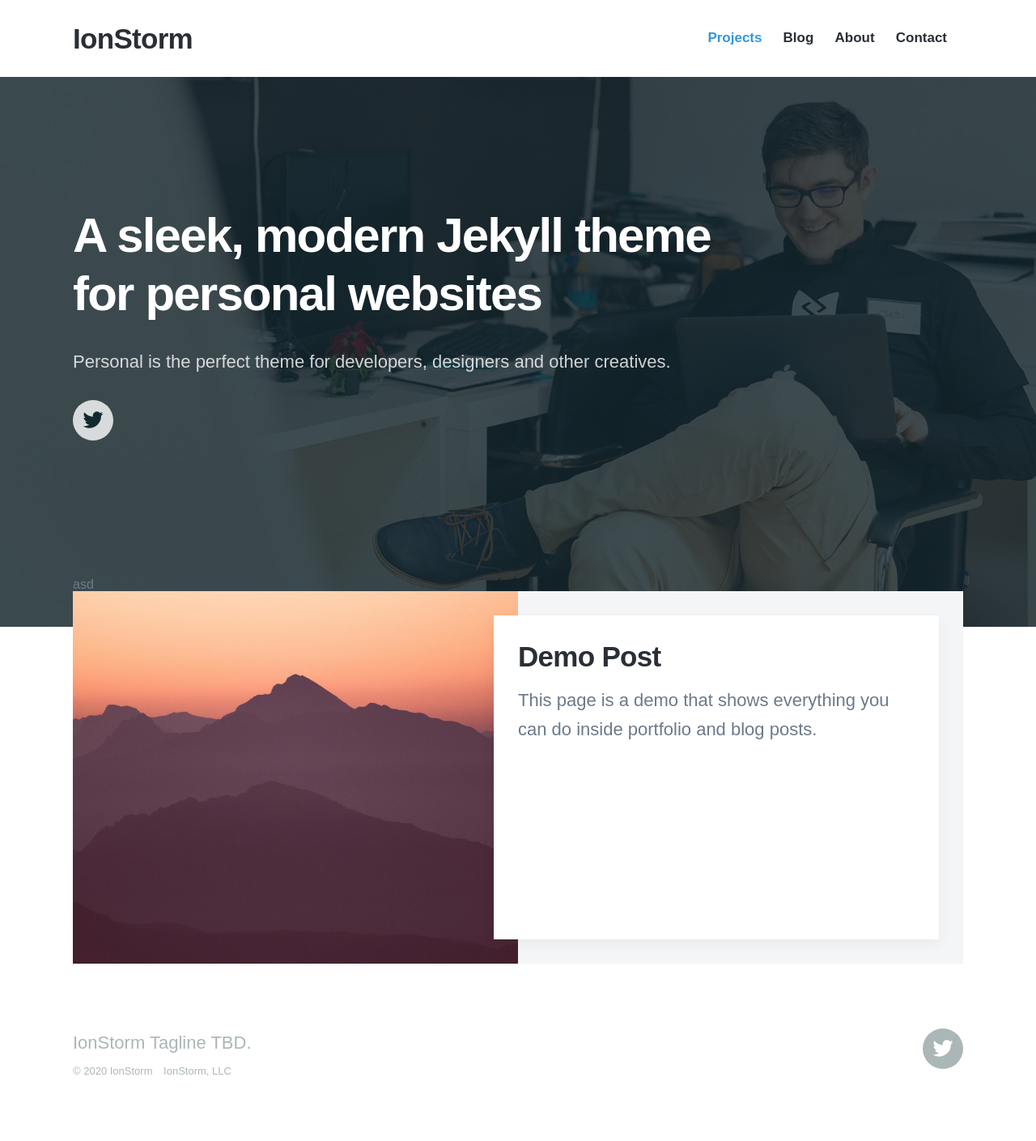
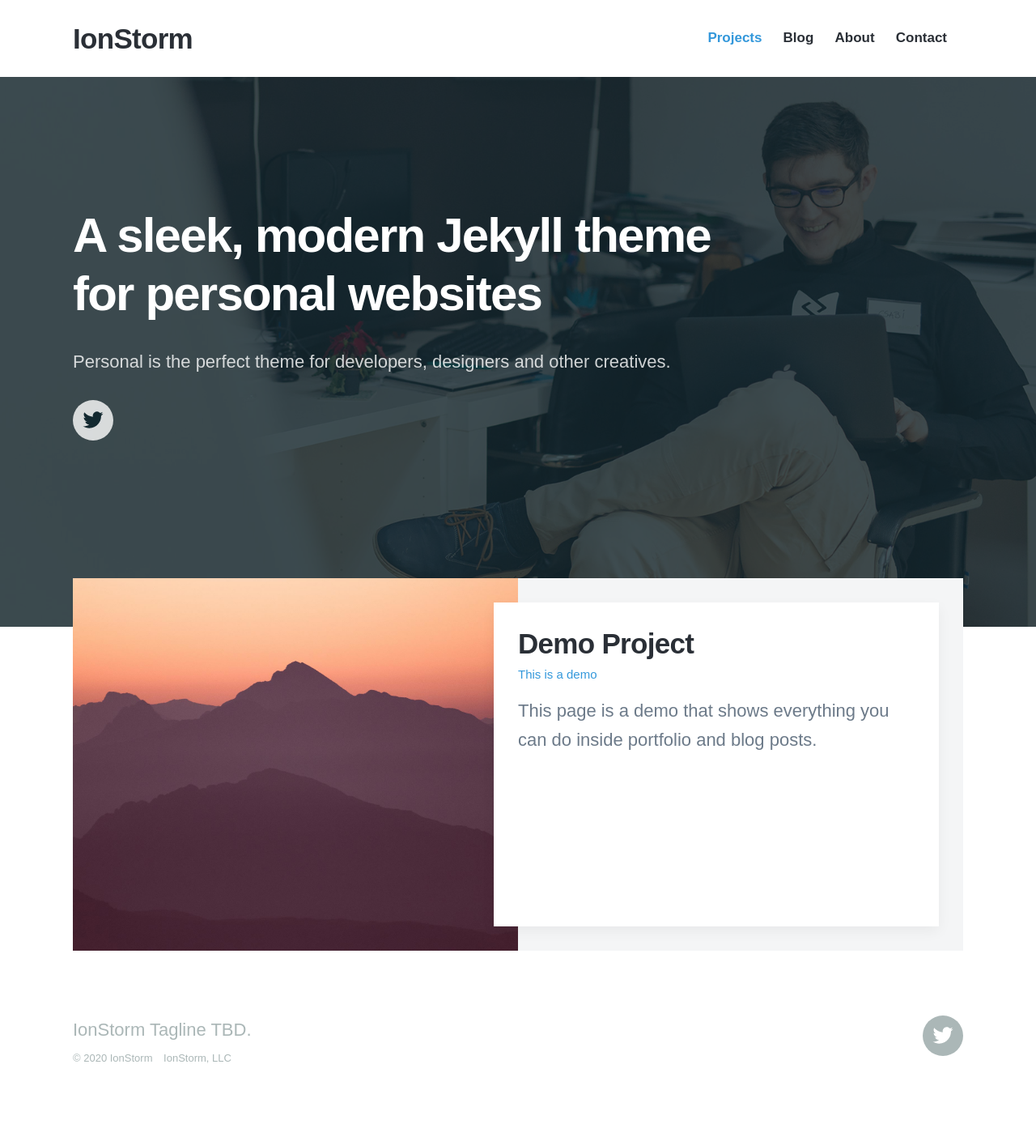
Before and after one commit to waskoIVI/waskoivi.github.io, a Jekyll site: the page built from index.html, in a window 1280 px wide. Shown: the whole page at 81% size. Built offline with Jekyll 4.4.1, drawn with Linux system fonts in a browser that asks for light colours; nearby versions of some CDN libraries; some web fonts are replaced.

Commit message:
Projects change

```diff
--- a/index.html
+++ b/index.html
@@ -18,8 +18,7 @@ featured_image: /images/demo/home.jpg
         </section>
         <section class="listing">
             <div class="wrap">
-                {% for project in site.posts reversed %}
-                asd
+                {% for project in site.projects reversed %}
                 <article class="post">
                     <div class="post__image-wrap">
                         <div class="post__image" style="background-image: url({{ project.featured_image | relative_url }})"></div>
```
Also changed, not shown: _projects/2018-06-30-demo-project.md (+4 -0 lines).
